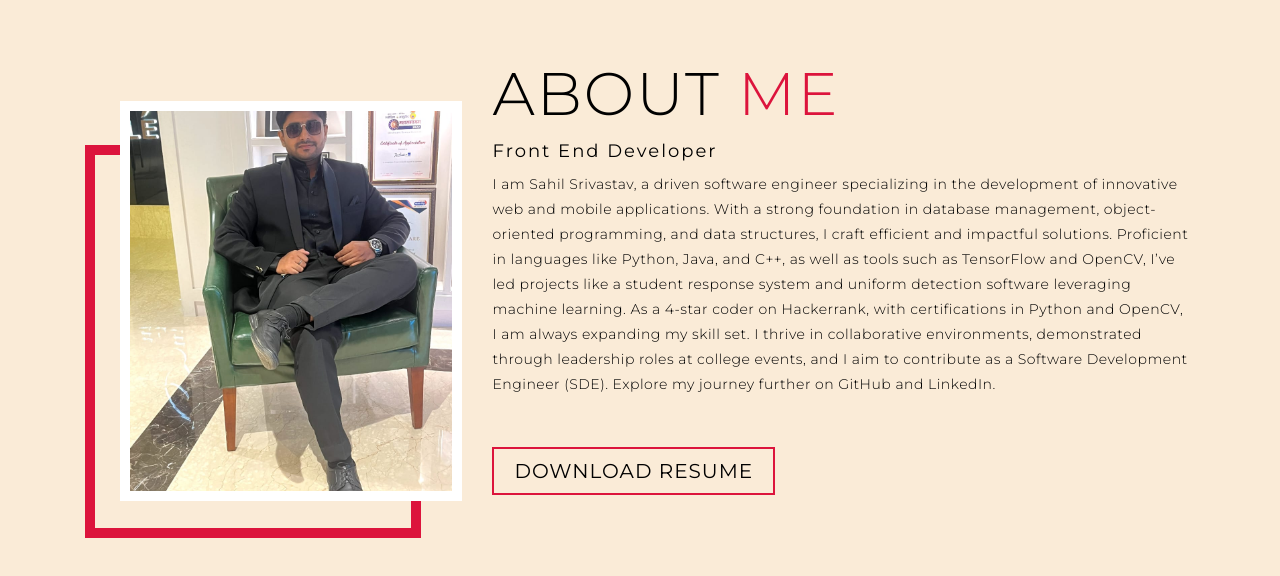
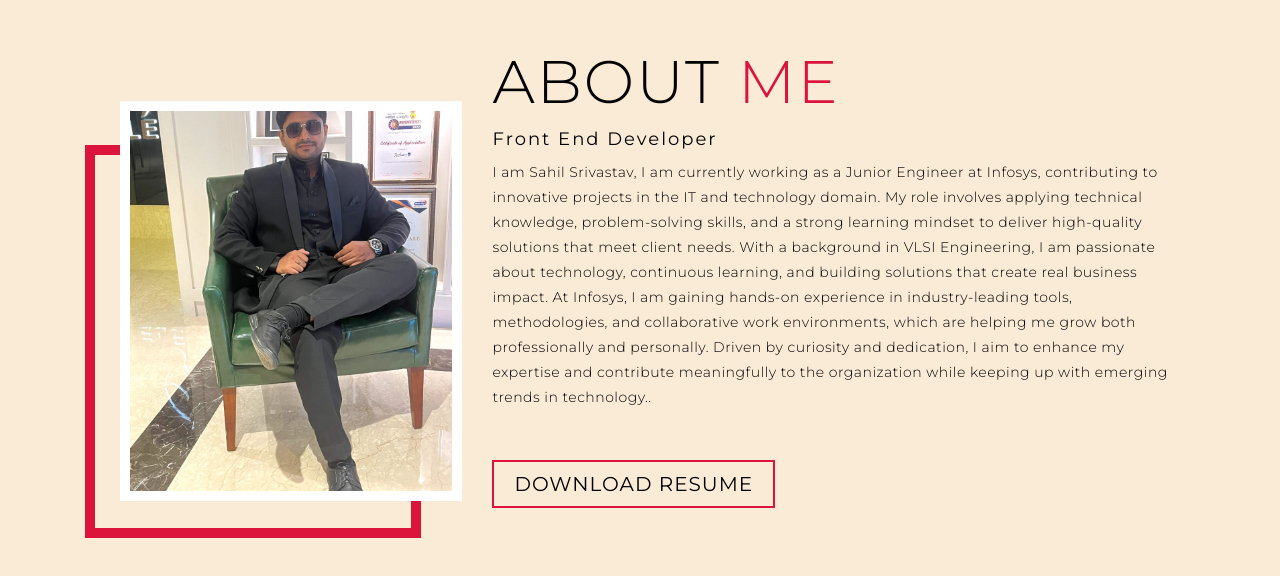
Before and after one commit to Sahil20012001/Sahil_Srivastav_Portfolio, a plain HTML site: page index.html in a window 1280 px wide. Shown: the part 4317-4893 px from the top of the page. Drawn offline with Linux system fonts and the light colour scheme.

Commit message:
Update index.html

```diff
--- a/index.html
+++ b/index.html
@@ -178,15 +178,11 @@
       <div class="col-right">
         <h1 class="section-title">About <span>me</span></h1>
         <h2>Front End Developer</h2>
-        <p>I am Sahil Srivastav, a driven software engineer specializing in the development of innovative web
-           and mobile applications. With a strong foundation in database management, object-oriented
-           programming, and data structures, I craft efficient and impactful solutions. Proficient in
-           languages like Python, Java, and C++, as well as tools such as TensorFlow and OpenCV, I’ve led
-            projects like a student response system and uniform detection software leveraging machine learning.
-             As a 4-star coder on Hackerrank, with certifications in Python and OpenCV, I am always expanding
-             my skill set. I thrive in collaborative environments, demonstrated through leadership roles
-             at college events, and I aim to contribute as a Software Development Engineer (SDE). Explore
-              my journey further on GitHub and LinkedIn.</p>
+        <p>I am Sahil Srivastav, I am currently working as a Junior Engineer at Infosys, contributing to innovative projects in the IT and technology domain. My role involves applying technical knowledge, problem-solving skills, and a strong learning mindset to deliver high-quality solutions that meet client needs.
+
+With a background in VLSI Engineering, I am passionate about technology, continuous learning, and building solutions that create real business impact. At Infosys, I am gaining hands-on experience in industry-leading tools, methodologies, and collaborative work environments, which are helping me grow both professionally and personally.
+
+Driven by curiosity and dedication, I aim to enhance my expertise and contribute meaningfully to the organization while keeping up with emerging trends in technology..</p>
         <a href="Sahil .pdf" class="cta">Download Resume</a>
       </div>
     </div>
@@ -256,4 +252,5 @@
   <script src="./app.js"></script>
 </body>
 
+
 </html>
```
